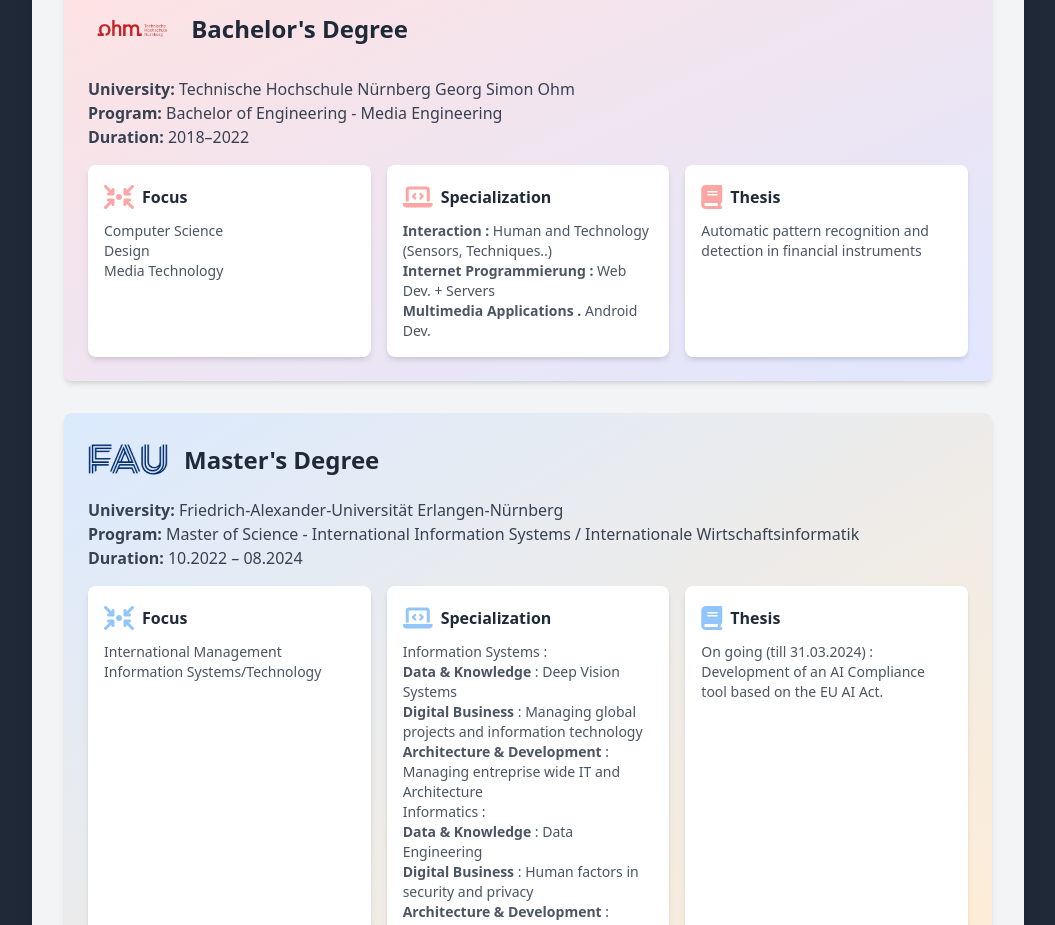
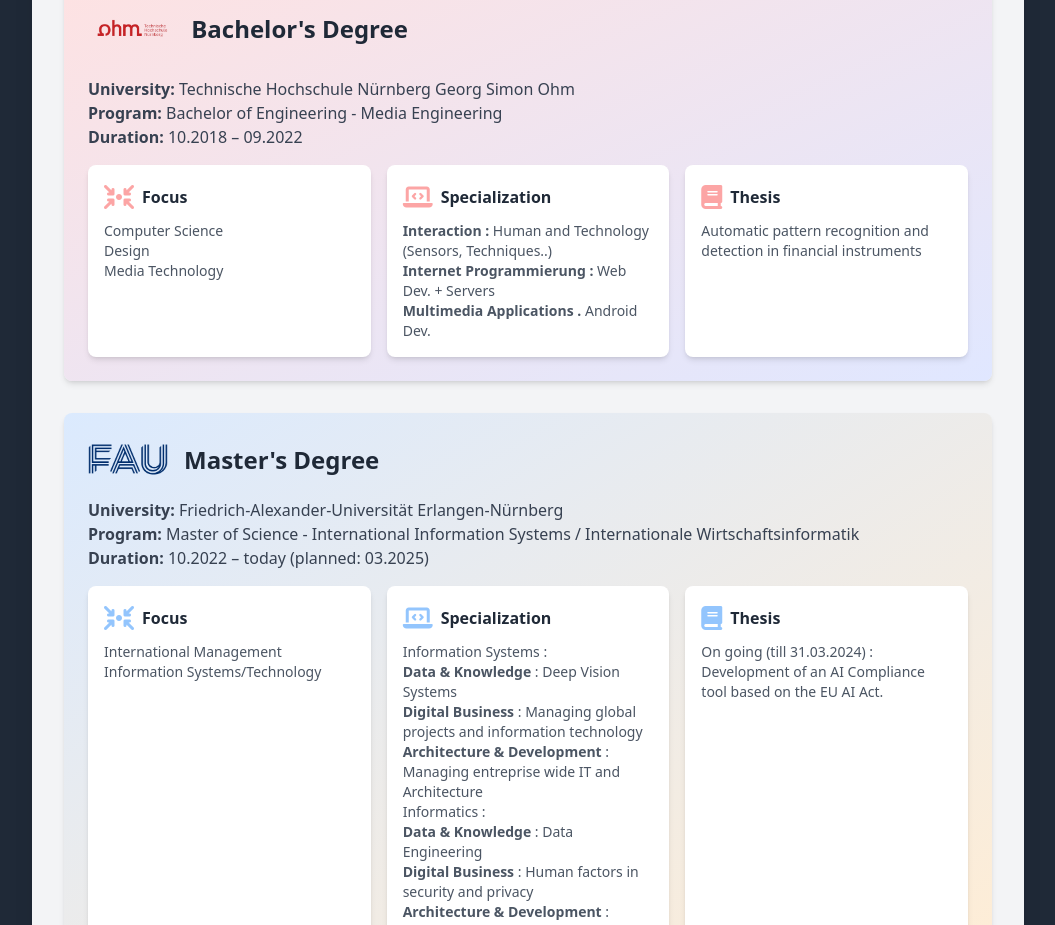
Before and after one commit to OmarFourati/portfolio_resume, an Angular app: page / in a window 1280 px wide. Shown: the part 940-1865 px from the top of the page, without its empty margins (112-1167 px from the left). Built offline with nearby package versions, Linux system fonts and the light colour scheme.

Commit message:
update dates for masters

```diff
--- a/src/app/app.component.html
+++ b/src/app/app.component.html
@@ -130,7 +130,9 @@
             <strong>Program:</strong> Bachelor of Engineering - Media
             Engineering
           </p>
-          <p class="text-gray-700"><strong>Duration:</strong> 2018–2022</p>
+          <p class="text-gray-700">
+            <strong>Duration:</strong> 10.2018 – 09.2022
+          </p>
 
           <div class="grid grid-cols-1 md:grid-cols-3 gap-4 mt-4">
             <div
@@ -200,7 +202,7 @@
             Information Systems / Internationale Wirtschaftsinformatik
           </p>
           <p class="text-gray-700">
-            <strong>Duration:</strong> 10.2022 – 08.2024
+            <strong>Duration:</strong> 10.2022 – today (planned: 03.2025)
           </p>
 
           <div class="grid grid-cols-1 md:grid-cols-3 gap-4 mt-4">
```
